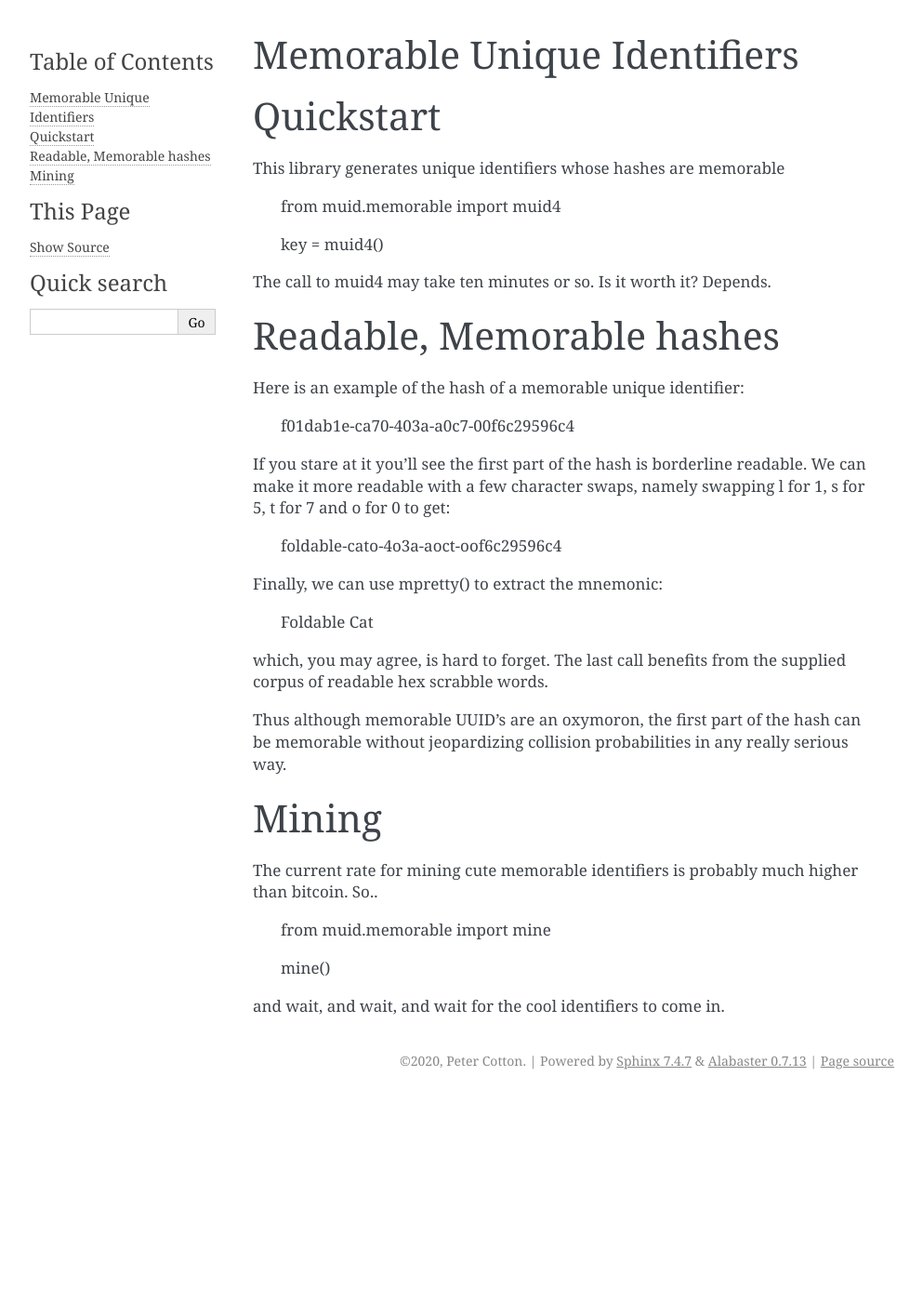
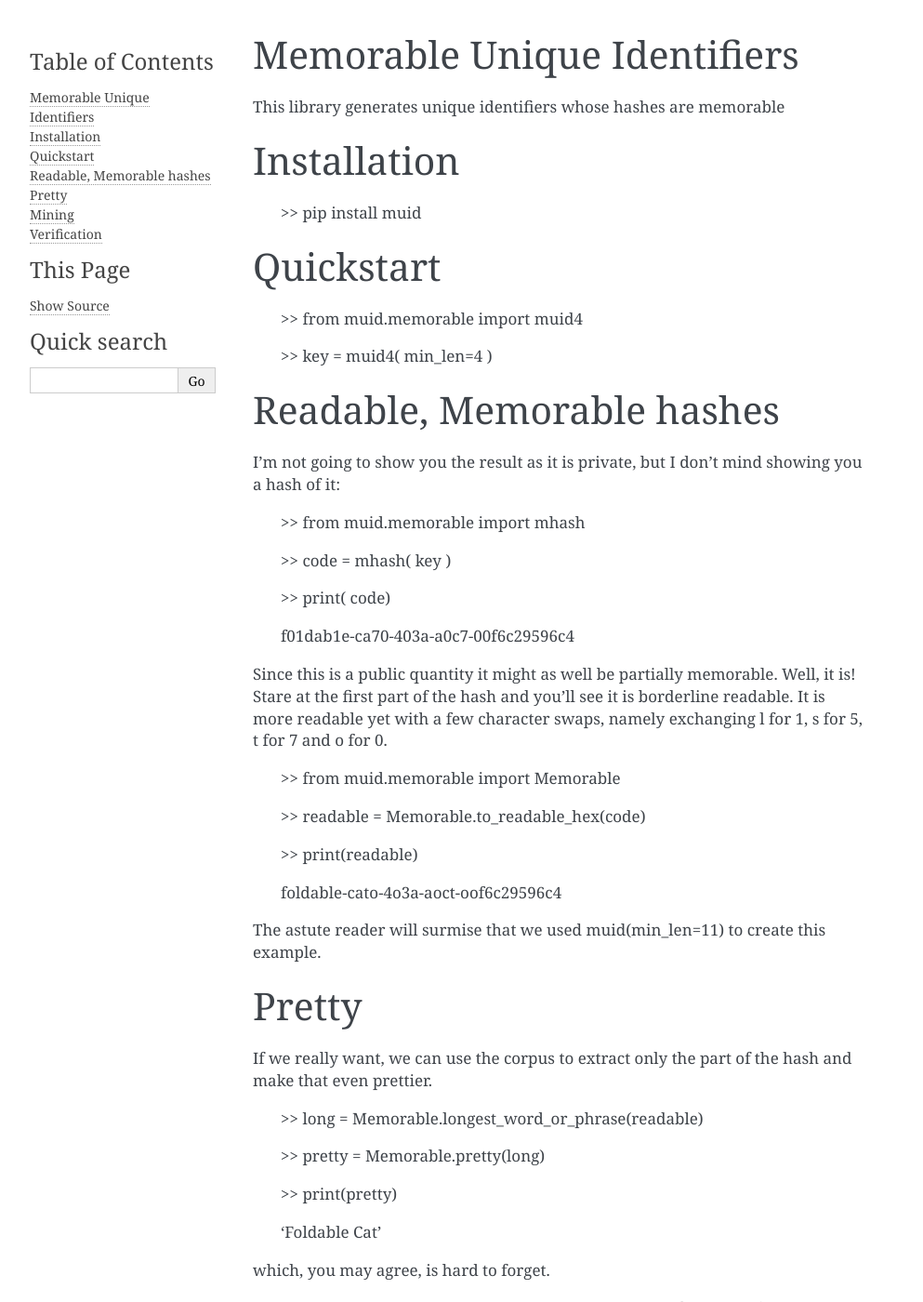
Before and after one commit to microprediction/muid, a Sphinx documentation site: the page built from docs/index.rst, in a window 1280 px wide and 1400 px high. Shown: the whole window at 93% size, without its empty margins (148-1141 px from the left). Built offline with Sphinx 7.4.7, drawn with Linux system fonts in a browser that asks for light colours; some of the changed text lies outside the part shown.

```diff
--- a/docs/index.rst
+++ b/docs/index.rst
@@ -4,36 +4,61 @@ Memorable Unique Identifiers
 .. toctree::
    :maxdepth: 2
 
+This library generates unique identifiers whose hashes are memorable
+
+Installation
+============
+
+    >> pip install muid
 
 Quickstart
 ==========
 
-This library generates unique identifiers whose hashes are memorable
+    >> from muid.memorable import muid4
 
-    from muid.memorable import muid4
-
-    key  = muid4()
-
-The call to muid4 may take ten minutes or so. Is it worth it? Depends.
+    >> key  = muid4( min_len=4 )
 
 Readable, Memorable hashes
 ==========================
 
-Here is an example of the hash of a memorable unique identifier:
+I'm not going to show you the result as it is private, but I don't mind showing you a hash of it:
+
+    >> from muid.memorable import mhash
+
+    >> code = mhash( key )
+
+    >> print( code)
 
     f01dab1e-ca70-403a-a0c7-00f6c29596c4
 
-If you stare at it you'll see the first part of the hash is borderline readable. We can make it
-more readable with a few character swaps, namely swapping l for 1, s for 5, t for 7 and o for 0 to get:
+Since this is a public quantity it might as well be partially memorable. Well, it is! Stare at the first part
+of the hash and you'll see it is borderline readable. It is more readable yet with
+a few character swaps, namely exchanging l for 1, s for 5, t for 7 and o for 0.
+
+    >> from muid.memorable import Memorable
+
+    >> readable = Memorable.to_readable_hex(code)
+
+    >> print(readable)
 
     foldable-cato-4o3a-aoct-oof6c29596c4
 
-Finally, we can use mpretty() to extract the mnemonic:
+The astute reader will surmise that we used muid(min_len=11) to create this example.
 
-    Foldable Cat
+Pretty
+======
 
-which, you may agree, is hard to forget. The last call benefits
-from the supplied corpus of readable hex scrabble words.
+If we really want, we can use the corpus to extract only the part of the hash and make that even prettier.
+
+    >> long = Memorable.longest_word_or_phrase(readable)
+
+    >> pretty = Memorable.pretty(long)
+
+    >> print(pretty)
+
+    'Foldable Cat'
+
+which, you may agree, is hard to forget.
 
 Thus although memorable UUID's are an oxymoron, the first part
 of the hash can be memorable without jeopardizing collision probabilities in any really serious way.
@@ -41,10 +66,21 @@ of the hash can be memorable without jeopardizing collision probabilities in any
 Mining
 ======
 
-The current rate for mining cute memorable identifiers is probably much higher than bitcoin. So..
+Who doesn't want identifiers with pretty hashes? The current rate for mining cute memorable identifiers is probably much higher than bitcoin. So..
 
      from muid.memorable import mine
 
      mine()
 
 and wait, and wait, and wait for the cool identifiers to come in.
+
+Verification
+============
+
+To verify that a key was generated in this fashion,
+
+    >> from muid.memorable import mverify
+
+    >> print( mverify( key=key, min_len=4 ) )
+
+    True
```
Also changed, not shown: 3 other files.
